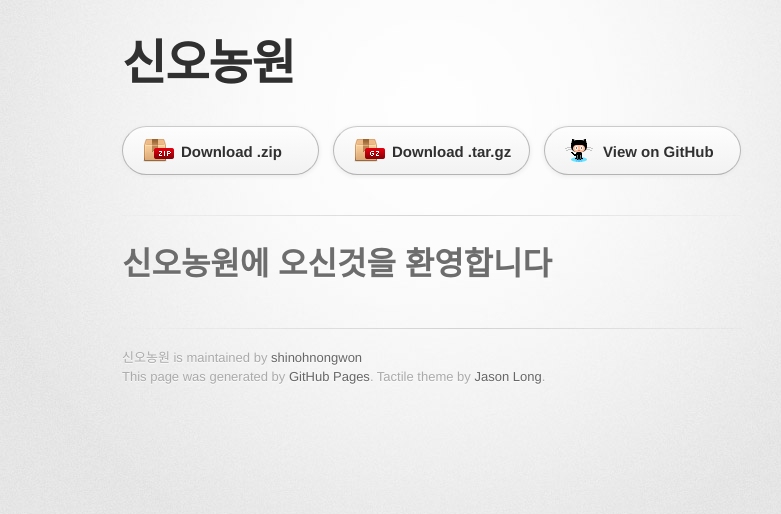
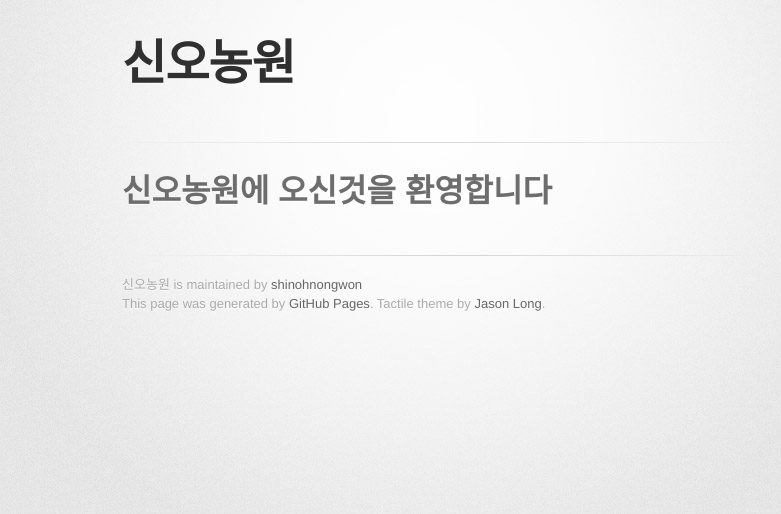
Before and after one commit to shinohnongwon/Home, a plain HTML site: page index.html in a window 1280 px wide. Shown: the whole page, without its empty margins (208-989 px from the left). Drawn offline with Linux system fonts and the light colour scheme; a web font is replaced by a local one.

Commit message:
Update index.html

```diff
--- a/index.html
+++ b/index.html
@@ -22,11 +22,6 @@
           <h2></h2>
         </header>
 
-        <section id="downloads" class="clearfix">
-          <a href="https://github.com/shinohnongwon/shinonohngwon.github.io/zipball/master" id="download-zip" class="button"><span>Download .zip</span></a>
-          <a href="https://github.com/shinohnongwon/shinonohngwon.github.io/tarball/master" id="download-tar-gz" class="button"><span>Download .tar.gz</span></a>
-          <a href="https://github.com/shinohnongwon/shinonohngwon.github.io" id="view-on-github" class="button"><span>View on GitHub</span></a>
-        </section>
 
         <hr>
 
```
